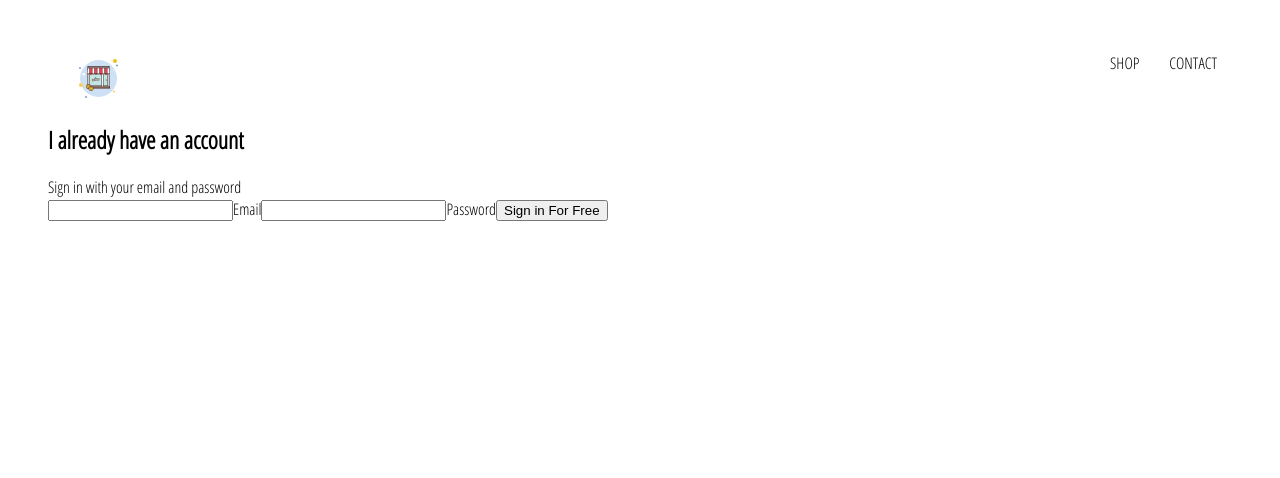
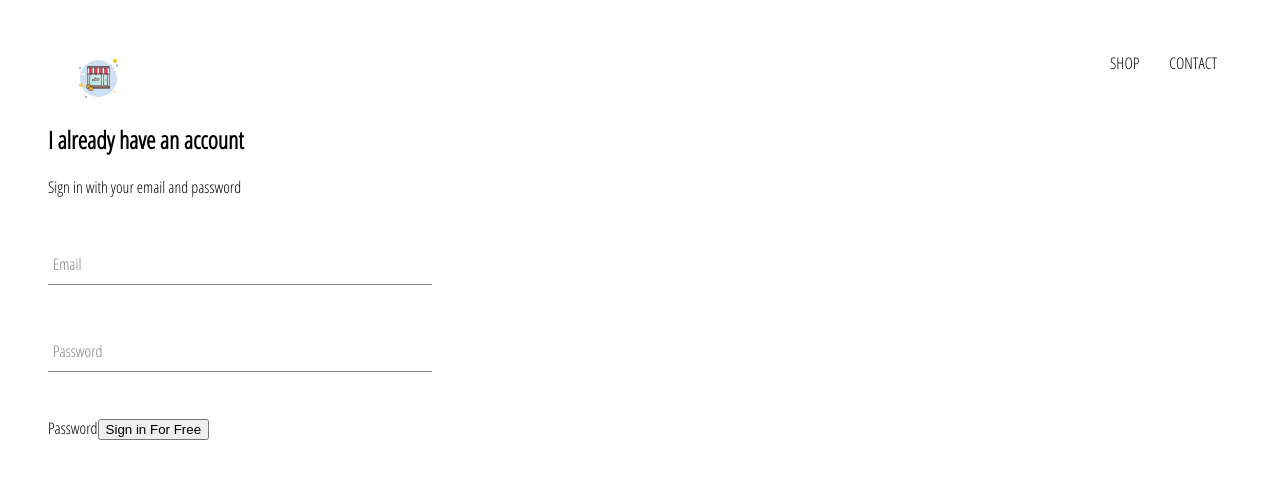
Before and after one commit to Abdelmounaim-Azz/ecommerce-store, a React (Create React App) app: page /signin in a window 1280 px wide. Shown: the top 478 px of the page. Built offline with nearby package versions, Linux system fonts and the light colour scheme.

Commit message:
create a reusable FormInput component +styling

```diff
--- a/src/components/form-input/form-input.styles.scss
+++ b/src/components/form-input/form-input.styles.scss
@@ -0,0 +1,54 @@
+$sub-color: grey;
+$main-color: black;
+
+@mixin shrinkLabel {
+  top: -14px;
+  font-size: 12px;
+  color: $main-color;
+}
+
+.group {
+  position: relative;
+  margin: 45px 0;
+
+  .form-input {
+    background: none;
+    background-color: white;
+    color: $sub-color;
+    font-size: 18px;
+    padding: 10px 10px 10px 5px;
+    display: block;
+    width: 100%;
+    border: none;
+    border-radius: 0;
+    border-bottom: 1px solid $sub-color;
+    margin: 25px 0;
+
+    &:focus {
+      outline: none;
+    }
+
+    &:focus ~ .form-input-label {
+      @include shrinkLabel();
+    }
+  }
+
+  input[type='password'] {
+    letter-spacing: 0.3em;
+  }
+
+  .form-input-label {
+    color: $sub-color;
+    font-size: 16px;
+    font-weight: normal;
+    position: absolute;
+    pointer-events: none;
+    left: 5px;
+    top: 10px;
+    transition: 300ms ease all;
+
+    &.shrink {
+      @include shrinkLabel();
+    }
+  }
+}
--- a/src/components/sign-in/sign-in.component.jsx
+++ b/src/components/sign-in/sign-in.component.jsx
@@ -1,5 +1,6 @@
 import './sign-in.styles.scss';
 import { useState } from 'react';
+import FormInput from '../form-input/form-input.component';
 const SignIn = () => {
   const [email, setEmail] = useState('');
   const [password, setPassword] = useState('');
@@ -13,23 +14,24 @@
       <h2>I already have an account</h2>
       <span>Sign in with your email and password</span>
       <form onSubmit={handleFormSubmit}>
-        <input
+        <FormInput
           name="email"
           type="email"
           value={email}
-          onChange={(e) => {
+          handleFormChange={(e) => {
             setEmail(e.target.value);
           }}
+          label="Email"
           required
         />
-        <label>Email</label>
-        <input
+        <FormInput
           name="password"
           type="password"
           value={password}
-          onChange={(e) => {
+          handleFormChange={(e) => {
             setPassword(e.target.value);
           }}
+          label="Password"
           required
         />
         <label>Password</label>
--- a/src/components/sign-in/sign-in.styles.scss
+++ b/src/components/sign-in/sign-in.styles.scss
@@ -0,0 +1,3 @@
+.sign-in {
+  width: 30vw;
+}
```
